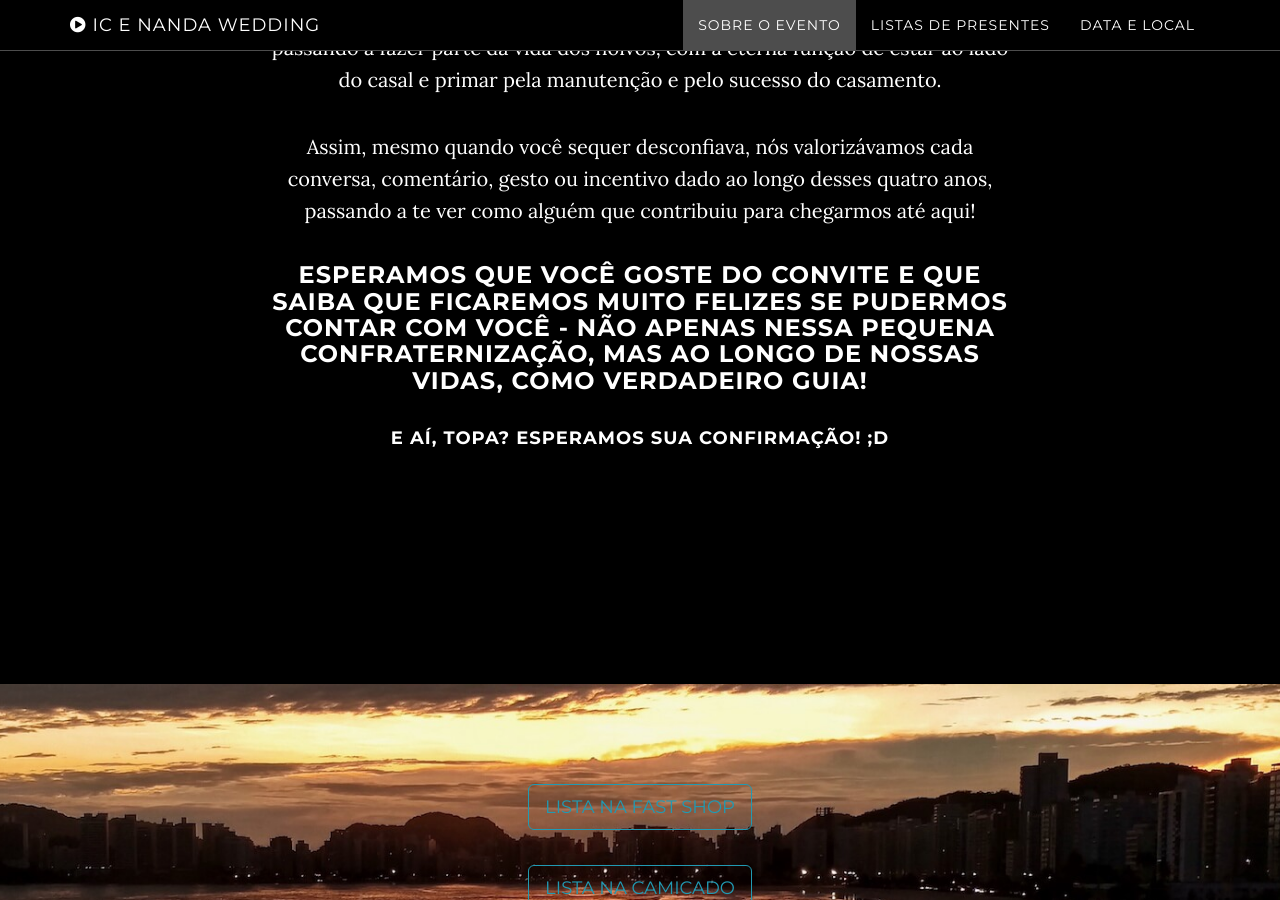
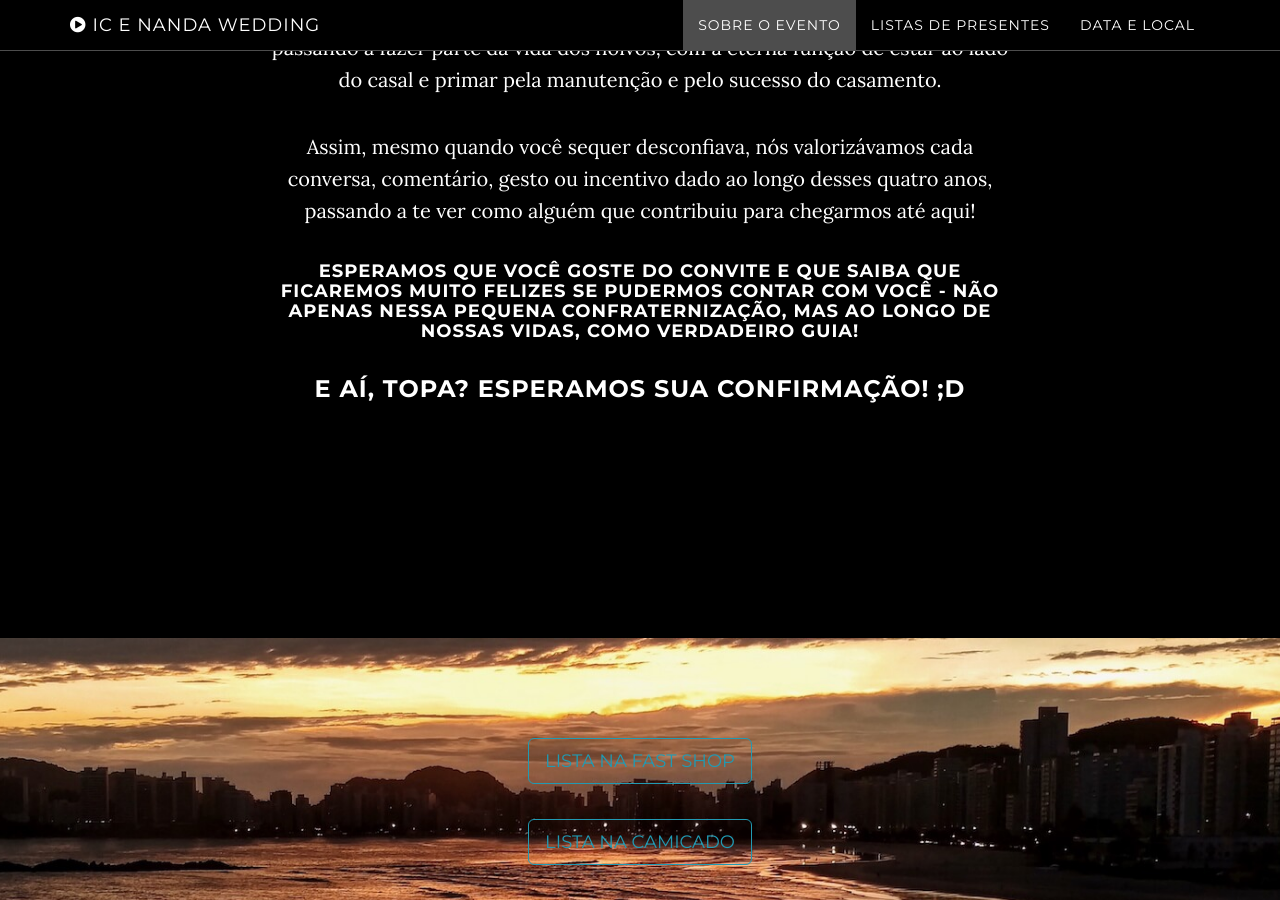
Before and after one commit to icaro02/wedding_website, a Jekyll site: the page built from index.html, in a window 1280 px wide and 900 px high, scrolled down 3226 px. Built offline with Jekyll 4.4.1, drawn with Linux system fonts in a browser that asks for light colours.

Commit message:
melhorando visualização

```diff
--- a/_includes/about.html
+++ b/_includes/about.html
@@ -58,13 +58,13 @@
                 <p>
                     Assim, mesmo quando você sequer desconfiava, nós valorizávamos cada conversa, comentário, gesto ou incentivo dado ao longo desses quatro anos, passando a te ver como alguém que contribuiu para chegarmos até aqui!
                 </p>
+                <h4>
+                    Esperamos que você goste do convite e que saiba que ficaremos muito felizes se pudermos contar com você - não apenas nessa pequena confraternização, mas ao longo de nossas vidas, como verdadeiro guia!
+                </h4>
                 <h3>
-                    Esperamos que você goste do convite e que saiba que ficaremos muito felizes se pudermos contar com você - não apenas nessa pequena confraternização, mas ao longo de nossas vidas, como verdadeiro guia!
-                </h3>
-                <h4>
                     E aí, topa?
                     Esperamos sua confirmação! ;D
-                </h4>
+                </h3>
             </div>
         </div>
     </section>
```
